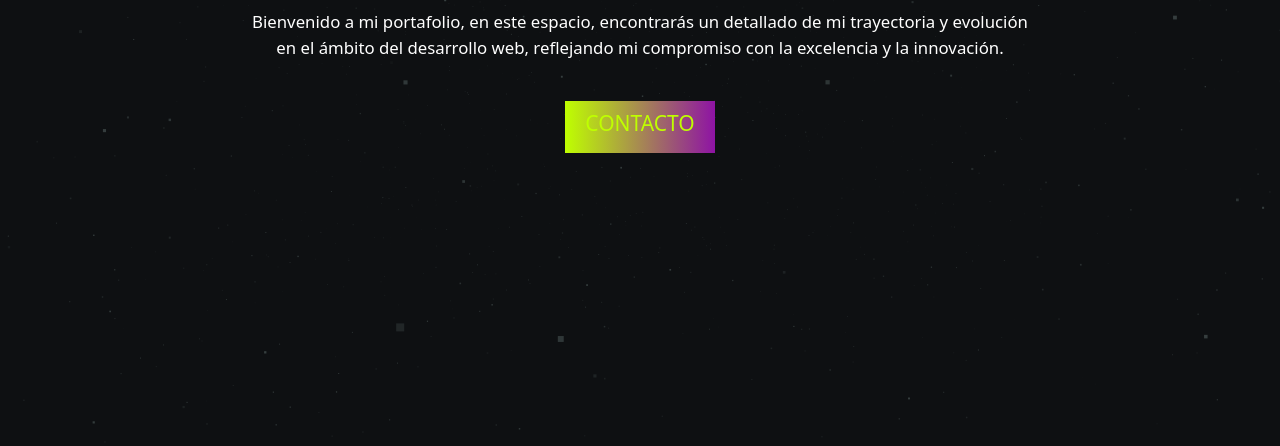
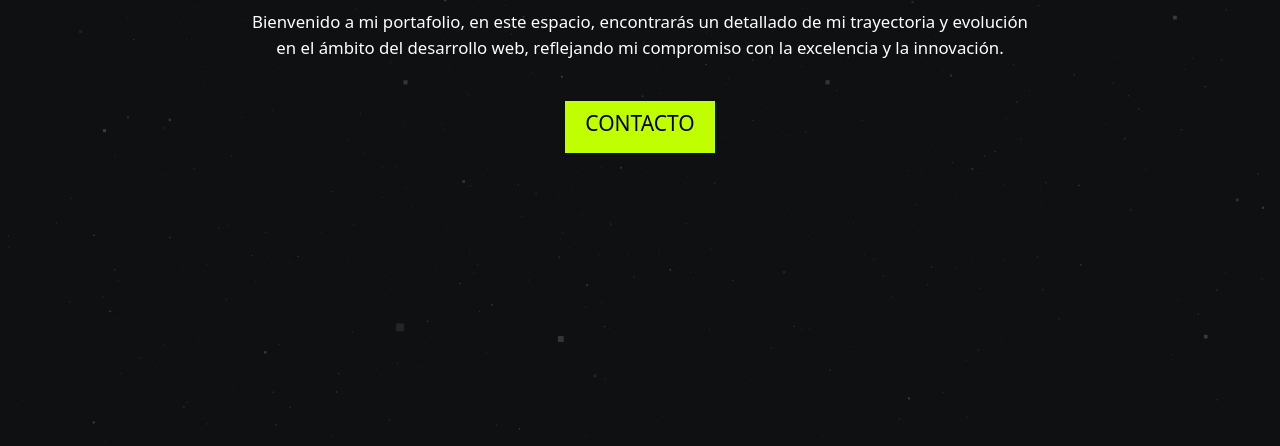
Before and after one commit to developerruiz/portafolio, a plain HTML site: page index.html in a window 1280 px wide. Shown: the part 354-800 px from the top of the page. Drawn offline with nearby package versions, Linux system fonts and the light colour scheme; animation ran at ten frames a second.

Commit message:
ultimos cambios

```diff
--- a/css/style.scss
+++ b/css/style.scss
@@ -12,17 +12,7 @@ body {
   color: #fff; /* Color de texto blanco */
 }
 
-.btn-special {
-  border: none;
-  border-radius: 0;
-  padding: 10px 20px;
-  background: linear-gradient(
-    to right,
-    $color-botón,
-    #8e13a4
-  ); /* Utilizar la variable de color */
-  color: #fff; /* Color de texto blanco */
-}
+
 
 .btn-special:hover {
   opacity: 0.8; /* Reducir opacidad al pasar el ratón */
@@ -87,12 +77,8 @@ h6 {
   border: none;
   border-radius: 0;
   padding: 10px 20px;
-  background: linear-gradient(
-    to right,
-    $color-botón,
-    #8e13a4
-  ); /* Utilizar la variable de color */
-  color: #fff; /* Color de texto blanco */
+  background: $color-botón; /* Utilizar la variable de color */
+  color: #121212!important; /* Color de texto blanco */
   margin-top: 20px; /* Espacio entre el texto de la descripción y el botón */
 }
 
--- a/index.html
+++ b/index.html
@@ -39,7 +39,7 @@
                     en el ámbito del desarrollo web, reflejando mi compromiso con la excelencia y la innovación.</p>
                 <br>
                 <button class="btn btn-special">
-                    <h4>CONTACTO</h4>
+                    <h4 class="text-black">CONTACTO</h4>
                 </button>
             </div>
         </div>
```
Also changed, not shown: css/style.css, 1 other file.
